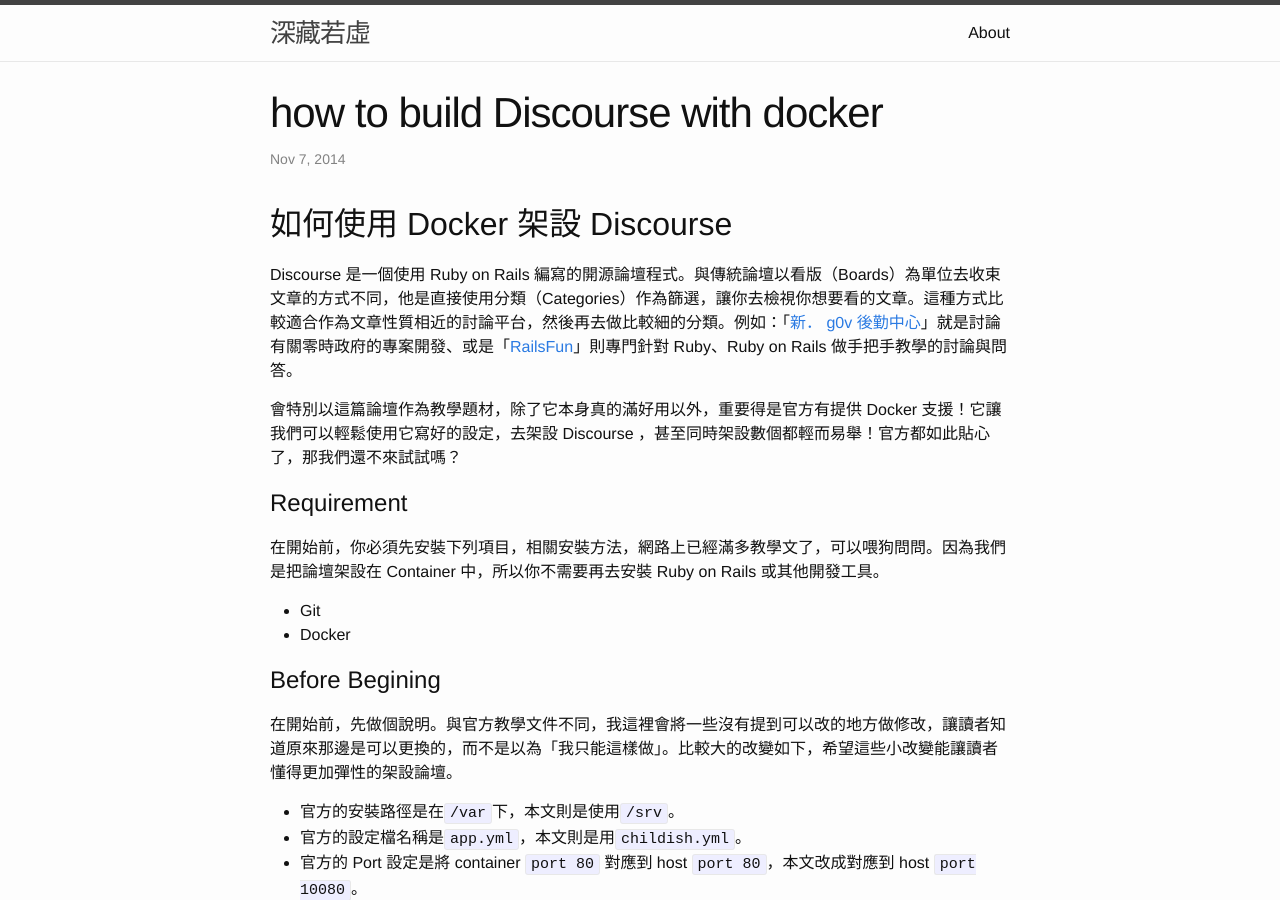
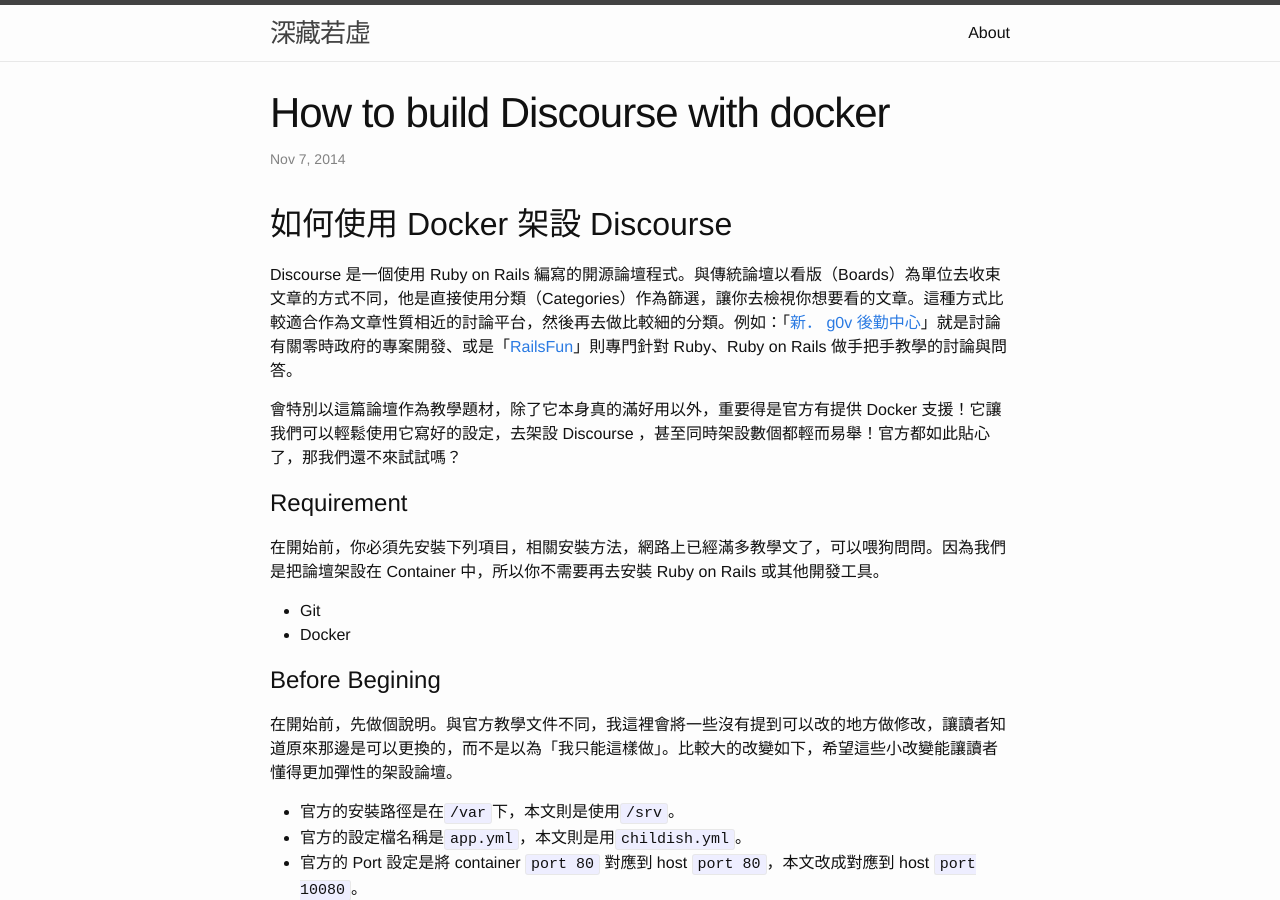
Before and after one commit to fntsrlike/blog-2015, a Jekyll site: the page built from _posts/2014-11-07-how-to-build-discourse-with-docker-1.markdown, in a window 1280 px wide and 900 px high. Built offline with Jekyll 4.4.1, drawn with Linux system fonts in a browser that asks for light colours.

```diff
--- a/_posts/2014-11-07-how-to-build-discourse-with-docker-1.markdown
+++ b/_posts/2014-11-07-how-to-build-discourse-with-docker-1.markdown
@@ -1,6 +1,6 @@
 ---
 layout: post
-title: "how to build Discourse with docker"
+title: "How to build Discourse with docker"
 date: 2014-11-07 15:15:59 +0800
 comments: true
 categories:
```
